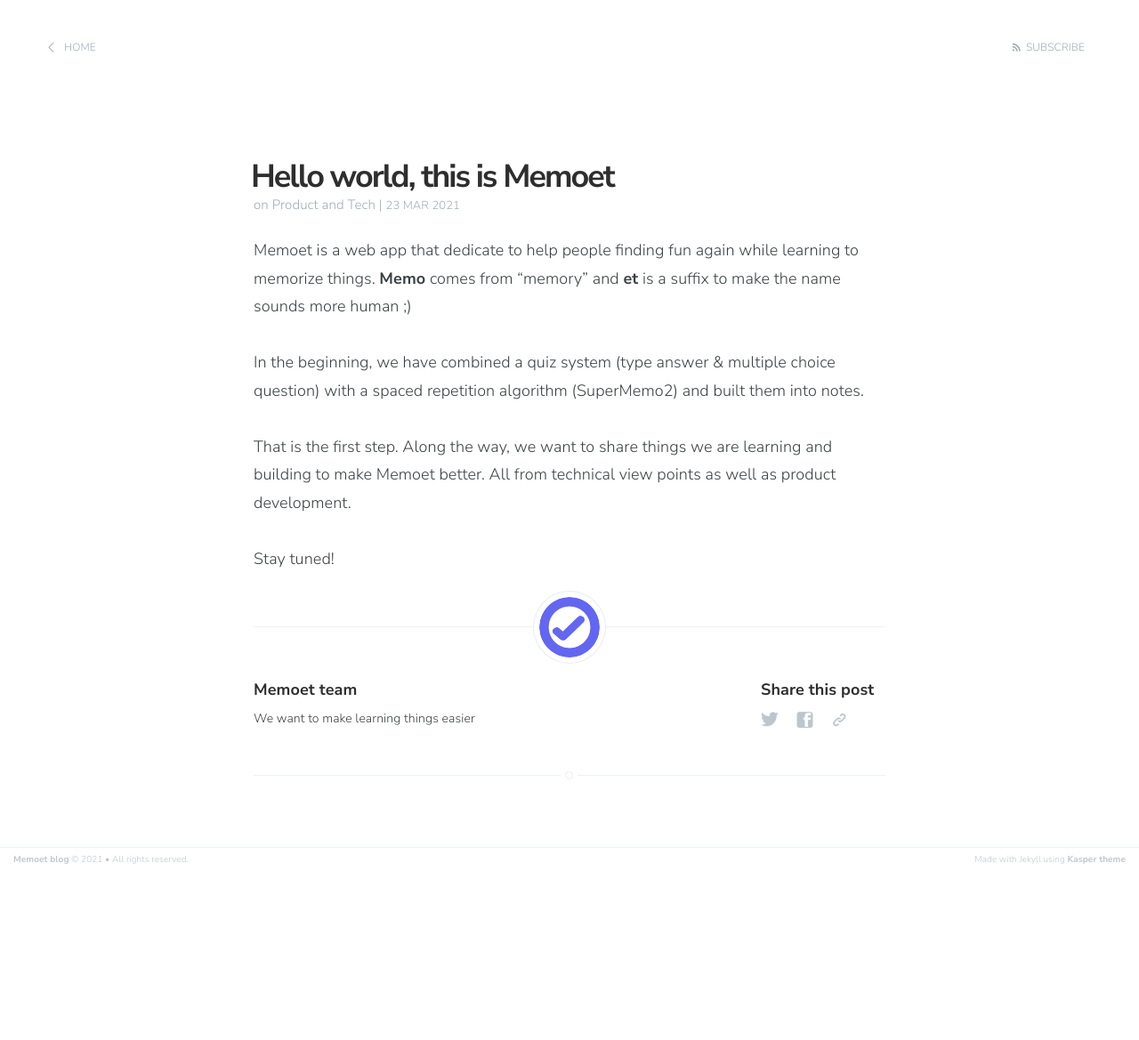
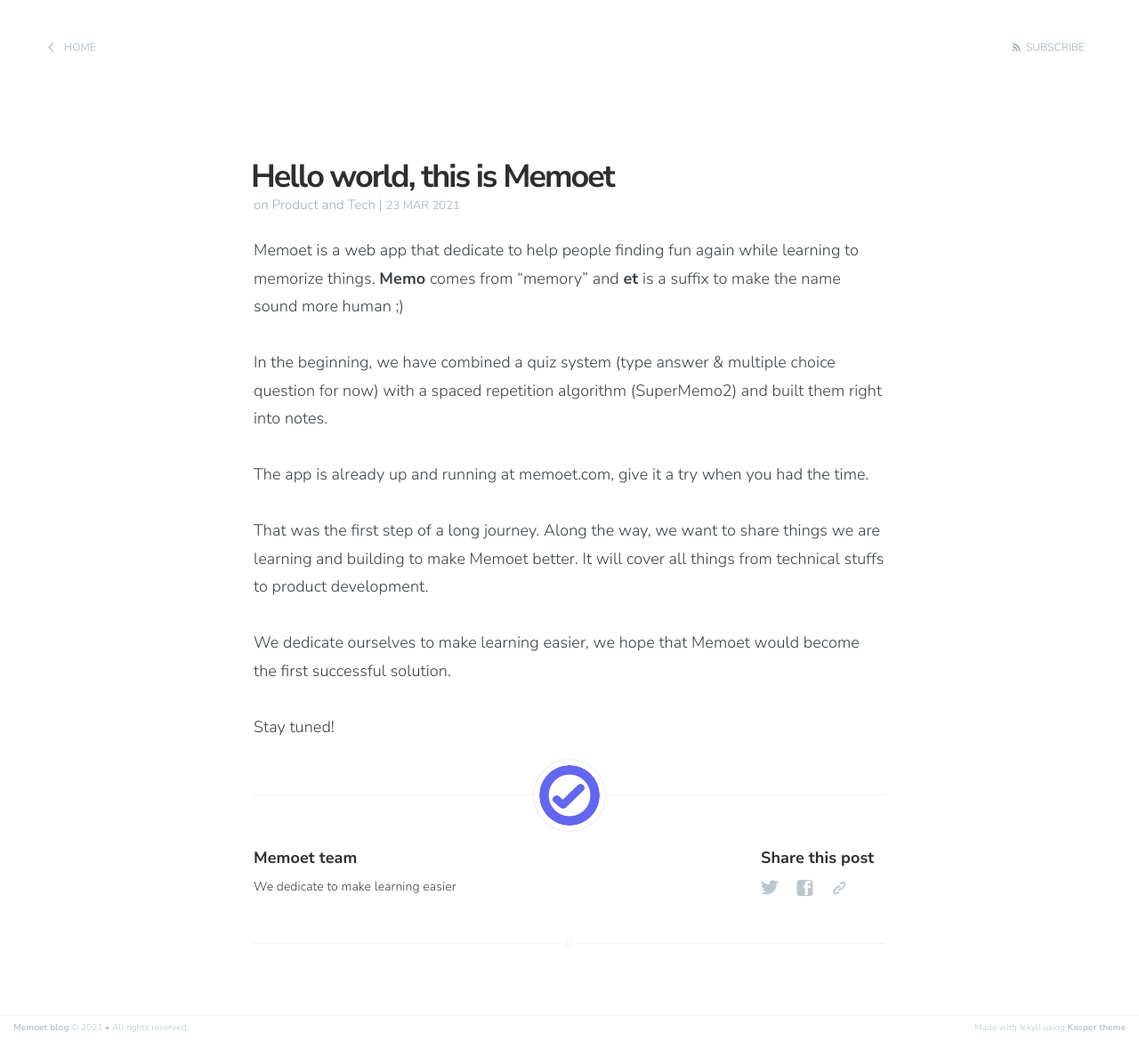
Before and after one commit to memoetapp/blog, a Jekyll site: the page built from _posts/2021-03-23-hello-memo-et.markdown, in a window 1280 px wide. Shown: the whole page at 89% size. Built offline with Jekyll 4.4.1, drawn with Linux system fonts in a browser that asks for light colours; before the commit the page ends 980 px from its top, so only the background shows below that.

Commit message:
Edit some content

```diff
--- a/_layouts/post.html
+++ b/_layouts/post.html
@@ -53,7 +53,7 @@ archive: false
                     <h4> {{ site.author }} </h4>
                     <!-- Author Bio -->
                     <p>
-                        We want to make learning things easier
+                        We dedicate to make learning easier
                     </p>
                 </section>
             {% endif %}
--- a/_posts/2021-03-23-hello-memo-et.markdown
+++ b/_posts/2021-03-23-hello-memo-et.markdown
@@ -7,17 +7,20 @@ tags: ["Product", "Tech"]
 
 Memoet is a web app that dedicate to help people finding fun again while
 learning to memorize things. **Memo** comes from "memory" and **et** is a
-suffix to make the name sounds more human ;)
-
+suffix to make the name sound more human ;)
 
 In the beginning, we have combined a quiz system (type answer & multiple choice
-question) with a spaced repetition algorithm (SuperMemo2) and built them into
-notes.
+question for now) with a spaced repetition algorithm (SuperMemo2) and built them
+right into notes.
 
+The app is already up and running at memoet.com, give it a try when you had
+the time.
 
-That is the first step. Along the way, we want to share things we are learning
-and building to make Memoet better. All from technical view points as well as
-product development.
+That was the first step of a long journey. Along the way, we want to share
+things we are learning and building to make Memoet better. It will cover
+all things from technical stuffs to product development.
 
+We dedicate ourselves to make learning easier, we hope that Memoet would
+become the first successful solution.
 
 Stay tuned!
```
